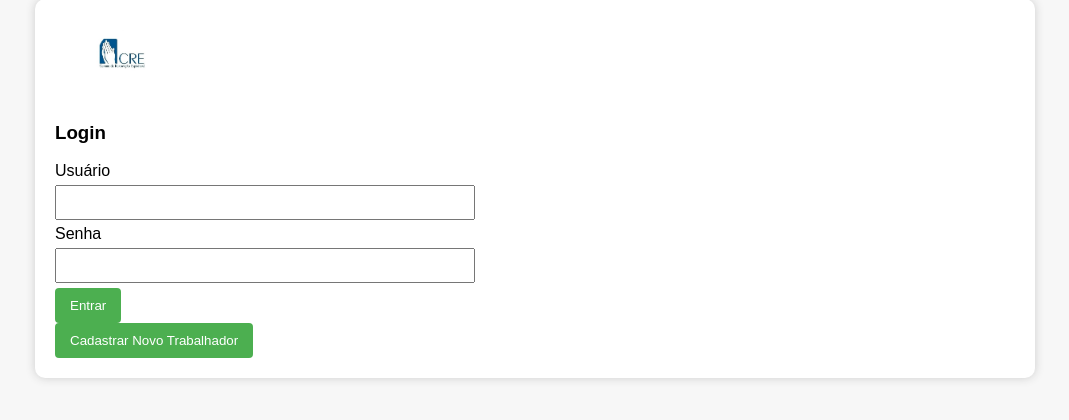
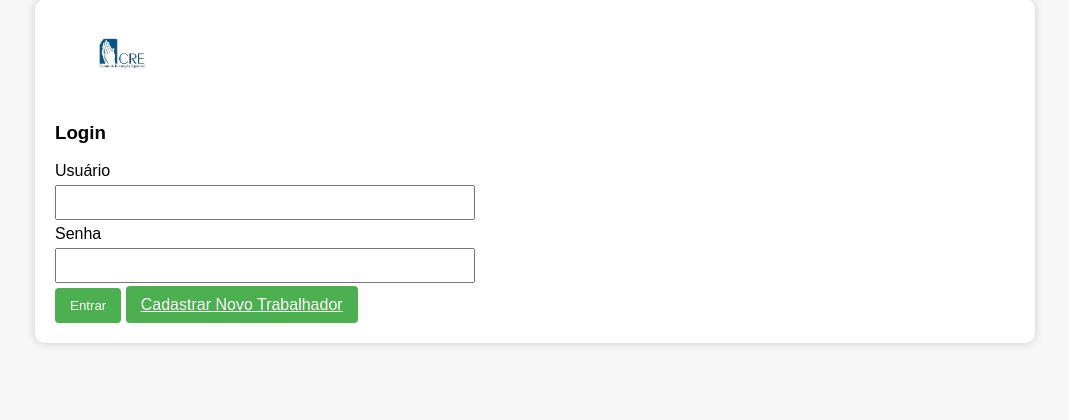
Before and after one commit to rdfranca/centro-espirita-app, a Flask app: template templates/login.html in a window 1280 px wide. Shown: the part 29-449 px from the top of the page, without its empty margins (105-1174 px from the left). Run offline with Flask 3, Linux system fonts and the light colour scheme; the template is opened without the code that fills it, so the values that code supplies are empty; some libraries are stand-ins or nearby versions.

Commit message:
correção botoes

```diff
--- a/templates/login.html
+++ b/templates/login.html
@@ -12,15 +12,11 @@
                 <label for="password" class="form-label">Senha</label>
                 <input type="password" class="form-control" id="password" name="password" required>
             </div>
-            <div class="d-grid mb-3">
+            <div class="d-flex flex-column align-items-start gap-2 mt-4">
                 <button type="submit" class="btn btn-success">Entrar</button>
+                <a href="/cadastrar" class="btn btn-success">Cadastrar Novo Trabalhador</a>
             </div>
         </form>
-        <div class="d-grid mt-3">
-            <form action="/cadastrar">
-                <button type="submit" class="btn btn-success">Cadastrar Novo Trabalhador</button>
-            </form>
-        </div>
     </div>
 </div>
 {% endblock %}
```
